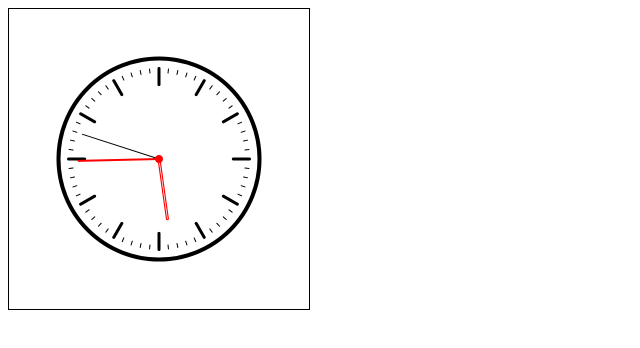
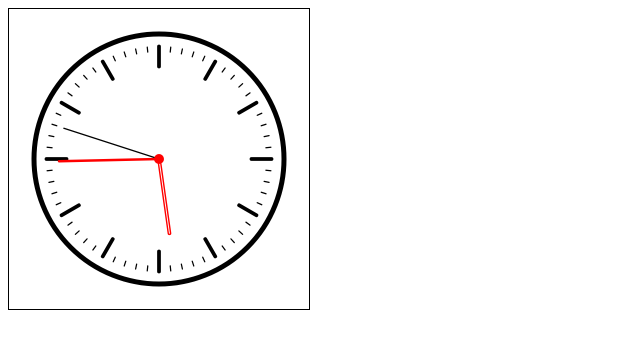
Before and after one commit to thorncp/js-test, a plain HTML site: page clock.html in a window 1280 px wide. Shown: the whole page, without its empty margins (0-640 px from the left). Drawn offline with Linux system fonts and the light colour scheme.

Commit message:
Commit changes that have been hanging out for months...

```diff
--- a/clock.html
+++ b/clock.html
@@ -17,19 +17,11 @@
           ctx: canvas.getContext("2d"),
           x: canvas.width / 2,
           y: canvas.height / 2,
-          size: 50
+          size: 250
         });
-
-        var clockDelta = 1;
 
         function draw() {
           canvas.width = canvas.width;
-
-          if (clock.size() > 250 || clock.size() < 50) {
-            clockDelta *= -1;
-          }
-
-          clock.setSize(clock.size() + clockDelta);
           clock.draw();
         }
 
```
